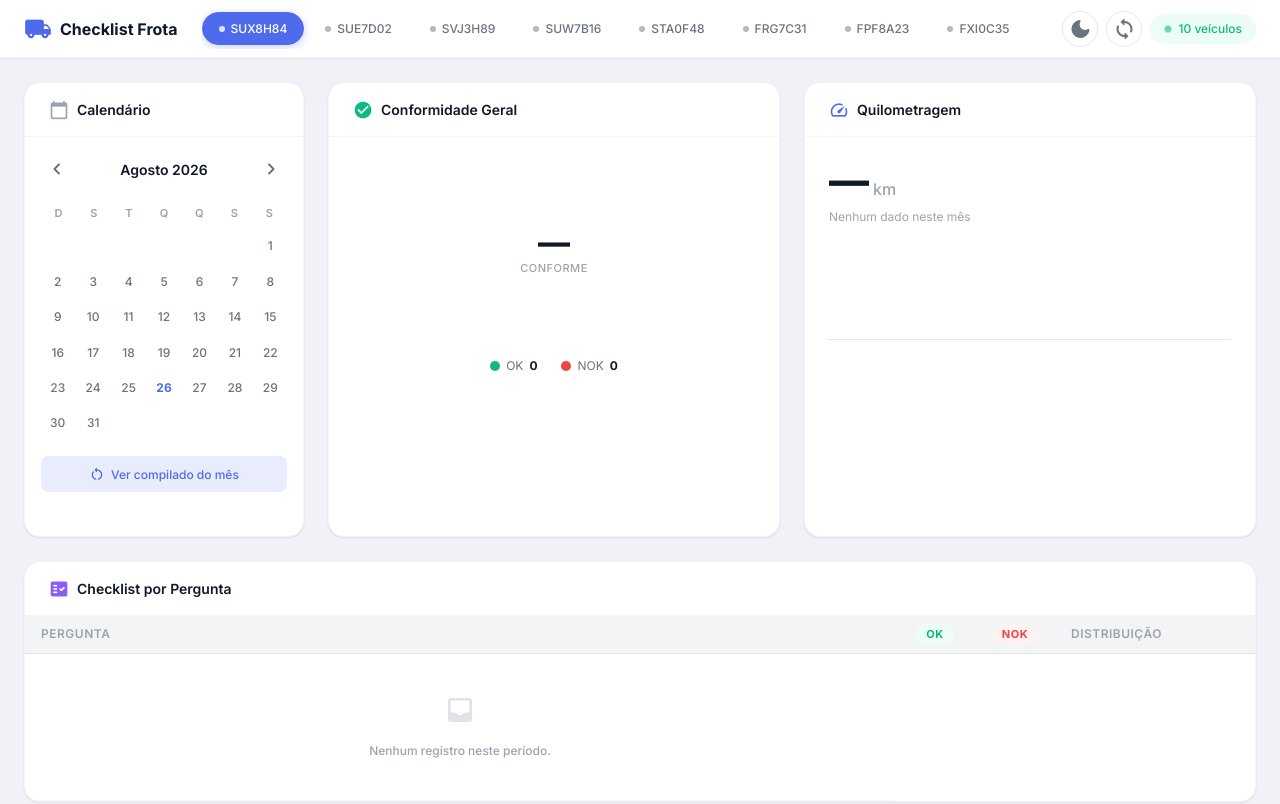
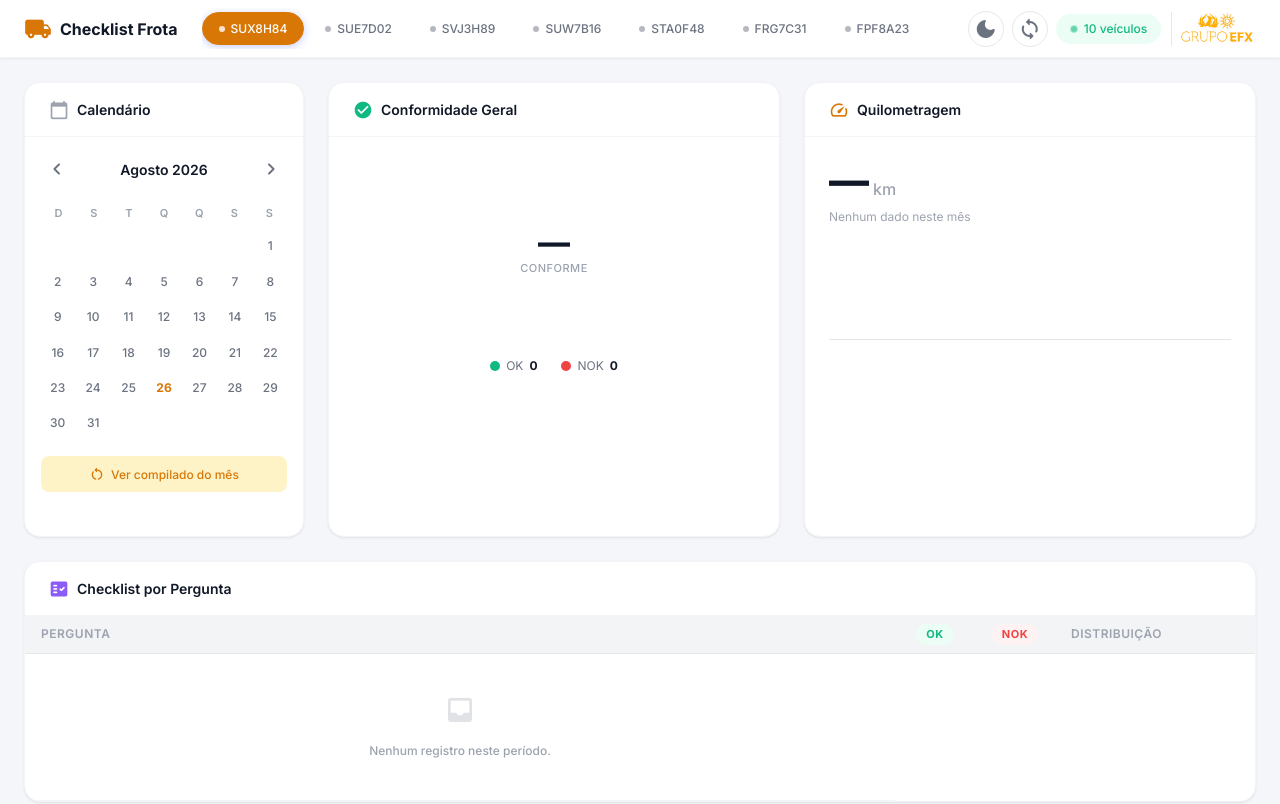
Before and after one commit to GGSantosLM/painel-checklist-frotaa, a website: page src/index.html in a window 1280 px wide. Shown: the top 804 px of the page. Drawn offline with nearby package versions, Linux system fonts and the light colour scheme; no server answers.

Commit message:
feat: adiciona logo Grupo EFX no cabeçalho e harmoniza paleta em tons dourado/âmbar

```diff
--- a/src/css/styles.css
+++ b/src/css/styles.css
@@ -6,13 +6,15 @@
 /* ---------- CSS Variables / Tokens ---------- */
 :root {
     /* Colors */
-    --bg-page: #F0F2F8;
+    --bg-page: #F4F6FA;
     --bg-card: #FFFFFF;
     --bg-header: #FFFFFF;
 
-    --clr-primary: #4F6BED;
-    --clr-primary-light: #E8ECFD;
-    --clr-primary-dark: #3A50C7;
+    /* Grupo EFX Golden Amber Harmony */
+    --clr-primary: #D97706;
+    --clr-primary-light: #FEF3C7;
+    --clr-primary-dark: #B45309;
+    --clr-efx-gold: #F59E0B;
 
     --clr-green: #10B981;
     --clr-green-bg: #ECFDF5;
@@ -71,12 +73,14 @@
 /* ---------- Dark Theme Tokens ---------- */
 [data-theme="dark"] {
     --bg-page: #0B0F19;
-    --bg-card: #161F30;
-    --bg-header: #111827;
+    --bg-card: #151D2A;
+    --bg-header: #101724;
 
-    --clr-primary: #6366F1;
-    --clr-primary-light: rgba(99, 102, 241, 0.2);
-    --clr-primary-dark: #4F46E5;
+    /* Grupo EFX Golden Amber in Dark Theme */
+    --clr-primary: #F59E0B;
+    --clr-primary-light: rgba(245, 158, 11, 0.18);
+    --clr-primary-dark: #D97706;
+    --clr-efx-gold: #FBBF24;
 
     --clr-green: #34D399;
     --clr-green-bg: rgba(52, 211, 153, 0.15);
@@ -290,6 +294,28 @@ button {
 @keyframes pulse-dot {
     0%, 100% { opacity: 1; transform: scale(1); }
     50% { opacity: 0.6; transform: scale(0.85); }
+}
+
+/* Grupo EFX Logo */
+.header-logo-wrapper {
+    display: flex;
+    align-items: center;
+    padding-left: var(--space-sm);
+    border-left: 1px solid var(--clr-border);
+    margin-left: 2px;
+}
+
+.header-logo-efx {
+    height: 34px;
+    width: auto;
+    max-width: 130px;
+    object-fit: contain;
+    filter: drop-shadow(0 1px 2px rgba(0, 0, 0, 0.06));
+    transition: transform var(--transition-fast);
+}
+
+.header-logo-efx:hover {
+    transform: scale(1.04);
 }
 
 /* ============================
--- a/src/index.html
+++ b/src/index.html
@@ -33,6 +33,9 @@
                 <div class="status-badge" id="statusBadge">
                     <span class="status-dot"></span>
                     <span class="status-text">10 veículos</span>
+                </div>
+                <div class="header-logo-wrapper" title="Grupo EFX">
+                    <img src="assets/logo-grupo-efx.png" alt="Grupo EFX" class="header-logo-efx">
                 </div>
             </div>
         </div>
```
Also changed, not shown: src/assets/logo-grupo-efx.png (added).
